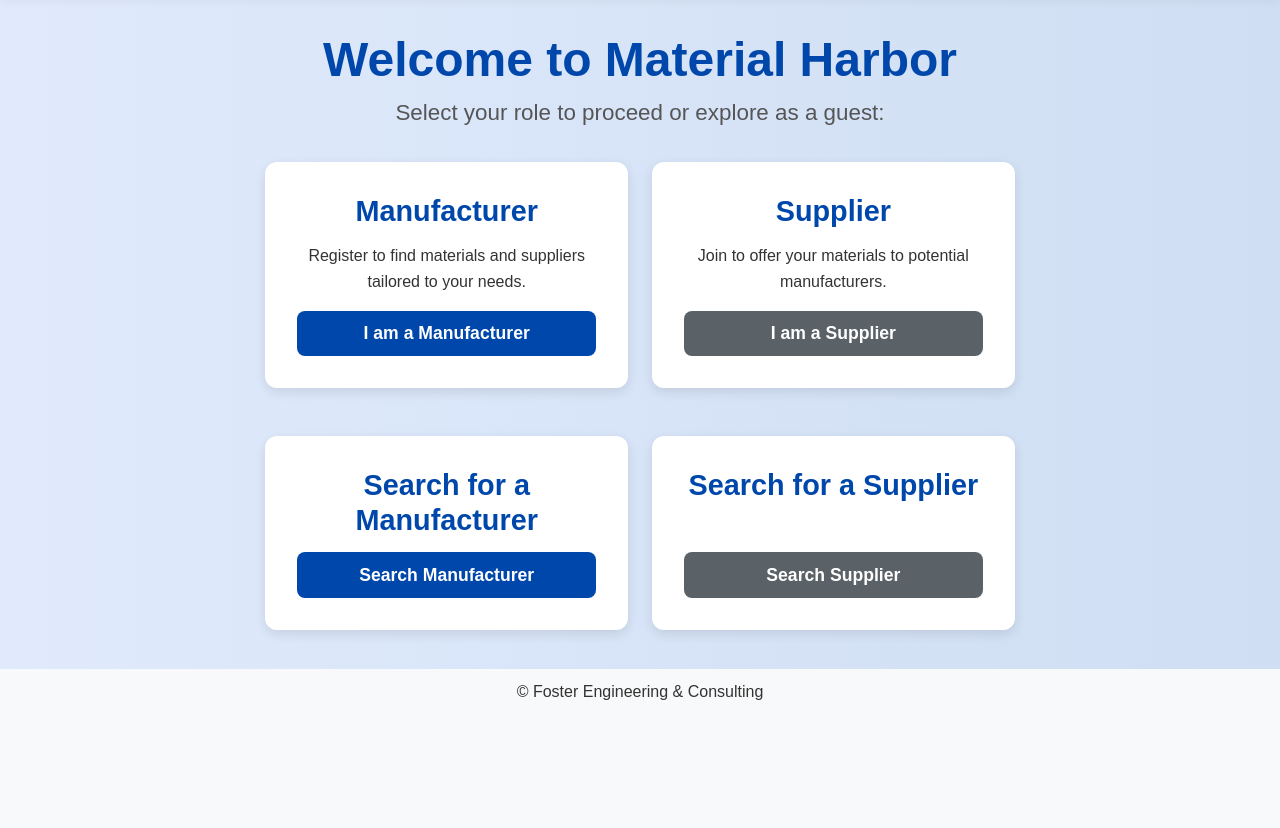
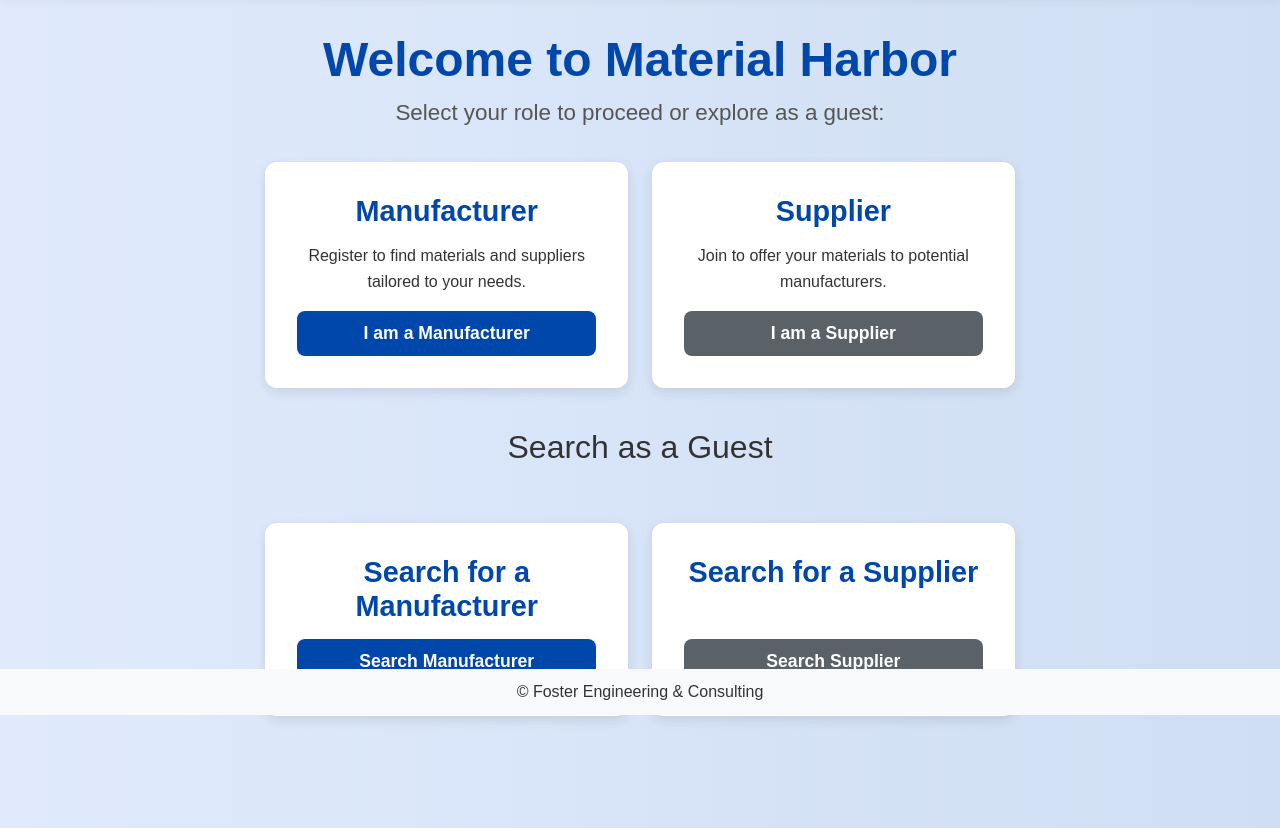
Before and after one commit to ConnorKnack/material_harbor, a PHP site: page / in a window 1280 px wide. Shown: the part 85-913 px from the top of the page. Before the commit the page ends 785 px from the top, so only its background shows below. Run offline with PHP 8.4, Linux system fonts and the light colour scheme; some web fonts are replaced.

Commit message:
Update layout

```diff
--- a/index.php
+++ b/index.php
@@ -26,6 +26,10 @@ if (isLoggedIn()) {
             margin: 0;
             line-height: 1.6;
         }
+
+        .container{
+            margin-bottom: 80px;
+        }
         .card {
             display: flex;
             flex-direction: column;
@@ -40,15 +44,15 @@ if (isLoggedIn()) {
         }
 
         .card-title {
-            margin-bottom: 15px; /* Adds space between title and content */
+            margin-bottom: 15px;
         }
 
         .card-text {
-            flex-grow: 1; /* Ensures content stretches to maintain alignment */
+            flex-grow: 1;
         }
 
         .btn {
-            margin-top: auto; /* Pushes buttons to the bottom of the card */
+            margin-top: auto;
         }
     </style>
 </head>
@@ -80,6 +84,14 @@ if (isLoggedIn()) {
                 </div>
             </div>
         </div>
+
+        <!-- New Heading -->
+        <div class="row justify-content-center mt-4">
+            <div class="col-12 text-center">
+                <h2 class="mt-3">Search as a Guest</h2>
+            </div>
+        </div>
+
         <div class="row g-4 justify-content-center mt-4">
             <div class="col-lg-4 col-md-6">
                 <div class="card h-100">
```
